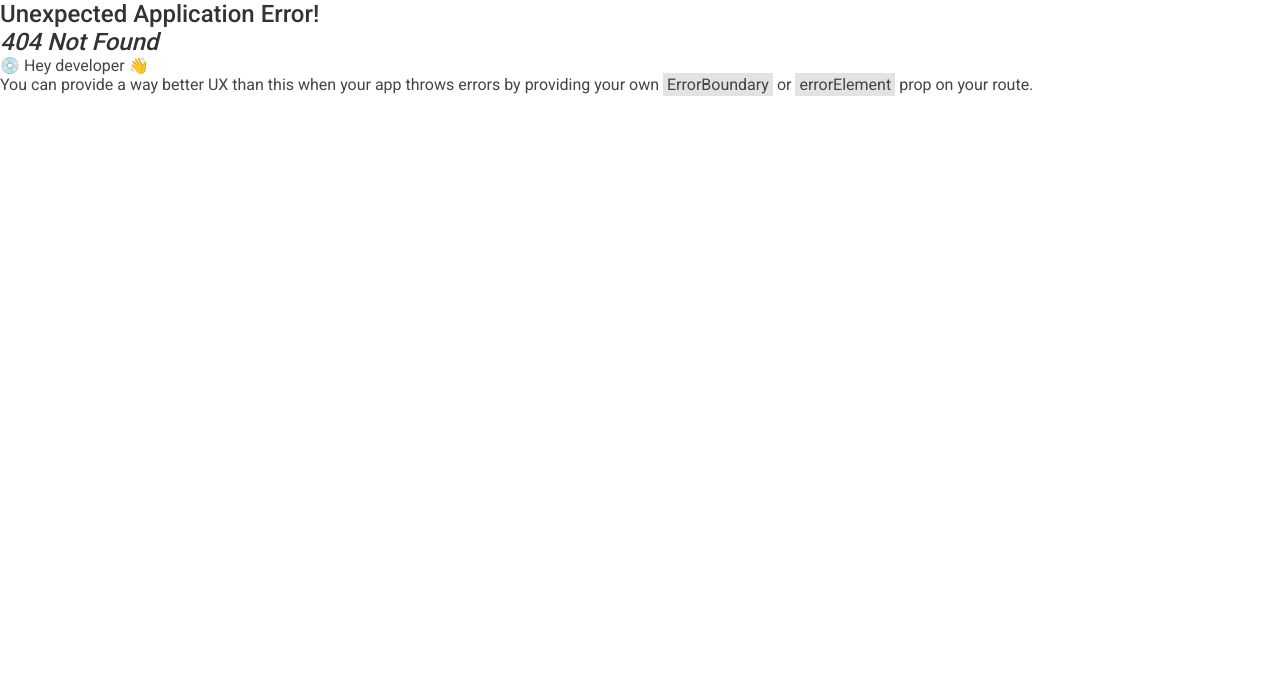
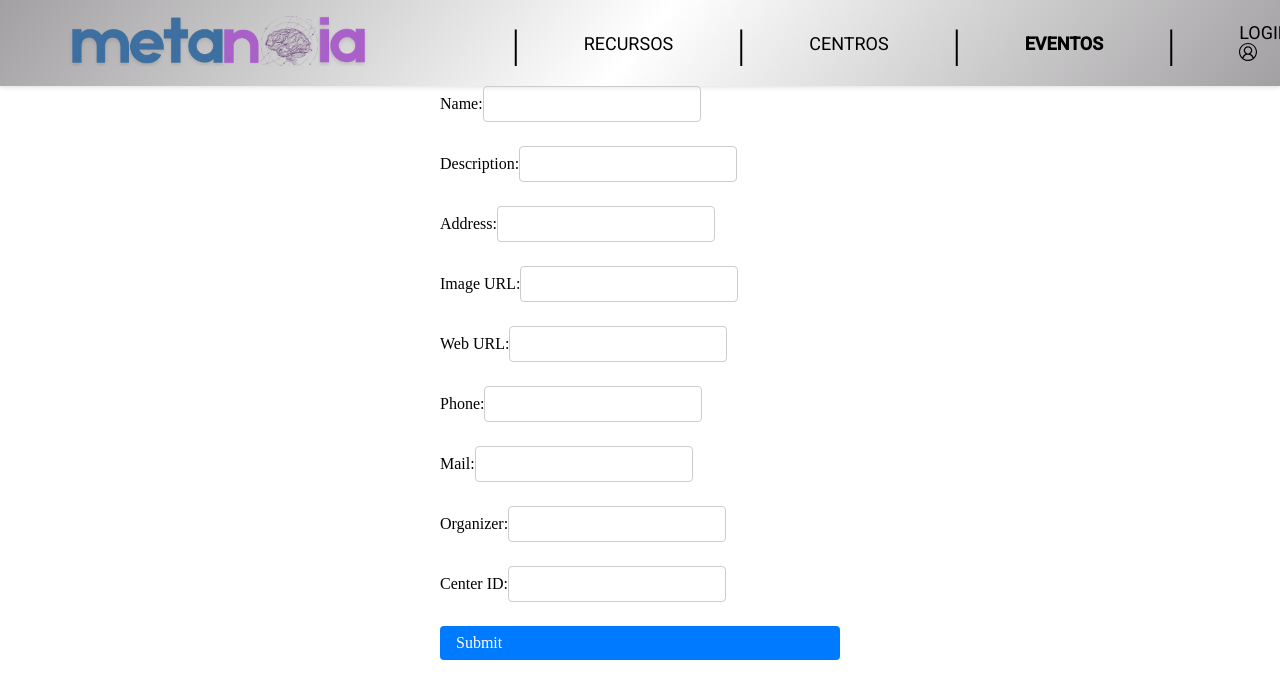
Before and after one commit to CristinaDomnguez/metanoia-project, a React (Vite) app in the folder frontend/: page /admin/eventos in a window 1280 px wide. Before the commit this address had no page. Shown: the top 698 px of the page. Built offline with nearby package versions, Linux system fonts and the light colour scheme.

Commit message:
feat:link navbar and sheets

```diff
--- a/frontend/src/App.jsx
+++ b/frontend/src/App.jsx
@@ -9,24 +9,41 @@ import { Events } from "./pages/Events/Events.jsx";
 import { Helps } from "./pages/Helps/Helps.jsx";
 import { Admin } from "./pages/Admin/Admin.jsx";
 import { NavBarLogin } from "./components/NavBarLogin/NavBarLogin.jsx";
-
+import { IntroResources } from "./pages/Admin/ResourcesForm/IntroResources.jsx";
+import { IntroCenters } from "./pages/Admin/CentersForm/IntroCenters.jsx";
+import { IntroEvents } from "./pages/Admin/EventsForm/IntroEvents.jsx";
 
 // Configuración del enrutador
 const router = createBrowserRouter([
   {
-    element: (
-      <>
-        <Outlet />
-      </>
-    ),
+    element: <Outlet />,
     children: [
       {
         path: "/admin",
-        element:
-        <>
-        <NavBarLogin />
-        <Admin />
-        </>
+        element: (
+          <>
+            <NavBarLogin />
+            <Outlet />
+          </>
+        ),
+        children: [
+          {
+            path: "/admin",
+            element: <Admin />,
+          },
+          {
+            path: "/admin/recursos",
+            element: <IntroResources />,
+          },
+          {
+            path: "/admin/centros",
+            element: <IntroCenters />,
+          },
+          {
+            path: "/admin/eventos",
+            element: <IntroEvents />,
+          },
+        ],
       },
       {
         element: (
--- a/frontend/src/components/NavBarLogin/NavBarLogin.jsx
+++ b/frontend/src/components/NavBarLogin/NavBarLogin.jsx
@@ -23,7 +23,7 @@ export function NavBarLogin() {
           <span className={styles.separator}>|</span>
 
           <NavLink
-            to="/recursos"
+            to="/admin/recursos"
             className={({ isActive }) =>
               isActive
                 ? `${styles.navLink} ${styles.activeLink}`
@@ -36,7 +36,7 @@ export function NavBarLogin() {
           <span className={styles.separator}>|</span>
 
           <NavLink
-            to="/centros"
+            to="/admin/centros"
             className={({ isActive }) =>
               isActive
                 ? `${styles.navLink} ${styles.activeLink}`
@@ -49,7 +49,7 @@ export function NavBarLogin() {
           <span className={styles.separator}>|</span>
 
           <NavLink
-            to="/eventos"
+            to="/admin/eventos"
             className={({ isActive }) =>
               isActive
                 ? `${styles.navLink} ${styles.activeLink}`
@@ -69,7 +69,8 @@ export function NavBarLogin() {
                 : styles.navLink
             }
           >
-            LOGIN<VscAccount />
+            LOGIN
+            <VscAccount />
           </NavLink>
         </div>
       </div>
--- /dev/null
+++ b/frontend/src/pages/Admin/EventsForm/IntroEvents.jsx
@@ -0,0 +1,10 @@
+import style from "./IntroEvents.module.css";
+import { FormEvents } from "./FormEvents";
+
+export function IntroEvents() {
+  return (
+    <>
+      <FormEvents />
+    </>
+  );
+}
--- /dev/null
+++ b/frontend/src/pages/Admin/ResourcesForm/IntroResources.jsx
@@ -0,0 +1,10 @@
+import style from "./IntroResources.module.css";
+import { FormResources } from "./FormResources";
+
+export function IntroResources() {
+  return (
+    <>
+      <FormResources />
+    </>
+  );
+}
```
Also changed, not shown: frontend/src/pages/Admin/EventsForm/IntroEvents.module.css (added), frontend/src/pages/Admin/ResourcesForm/IntroResources.module.css (added).
